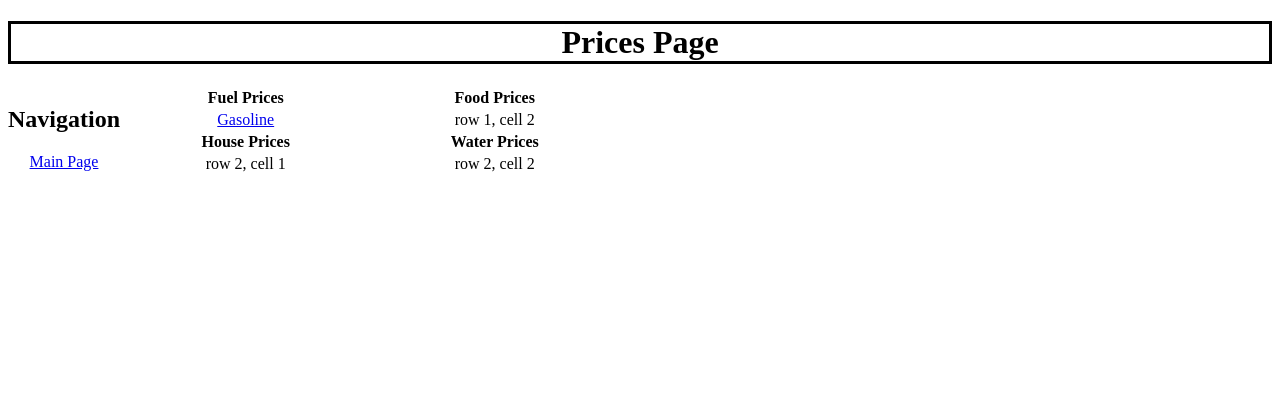
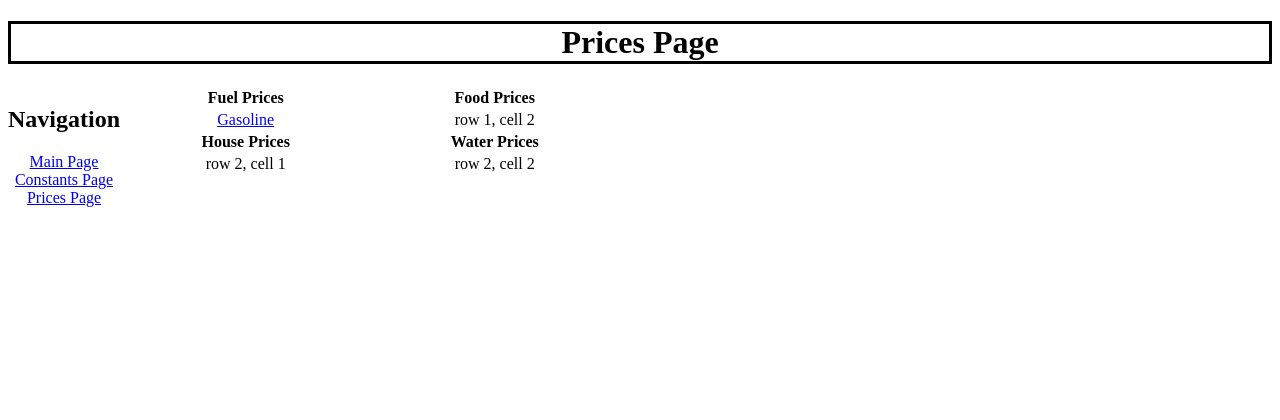
Before and after one commit to jmfernandes/prices-page, a Flask app: page / in a window 1280 px wide. Shown: the top 420 px of the page. Run offline with Flask 2, Linux system fonts and the light colour scheme.

Commit message:
added nav

```diff
--- a/templates/prices.html
+++ b/templates/prices.html
@@ -24,6 +24,8 @@
             <div style="float: left">
             <h2>Navigation</h2>
             <a href="http://murmuring-crag-5557.herokuapp.com">Main Page</a><br>
+            <a href="http://constants.herokuapp.com">Constants Page</a><br>
+            <a href="http://prices.herokuapp.com">Prices Page</a><br>
             </div>
             <div style="float: left">
                 <table border="0" width="500" >
```
